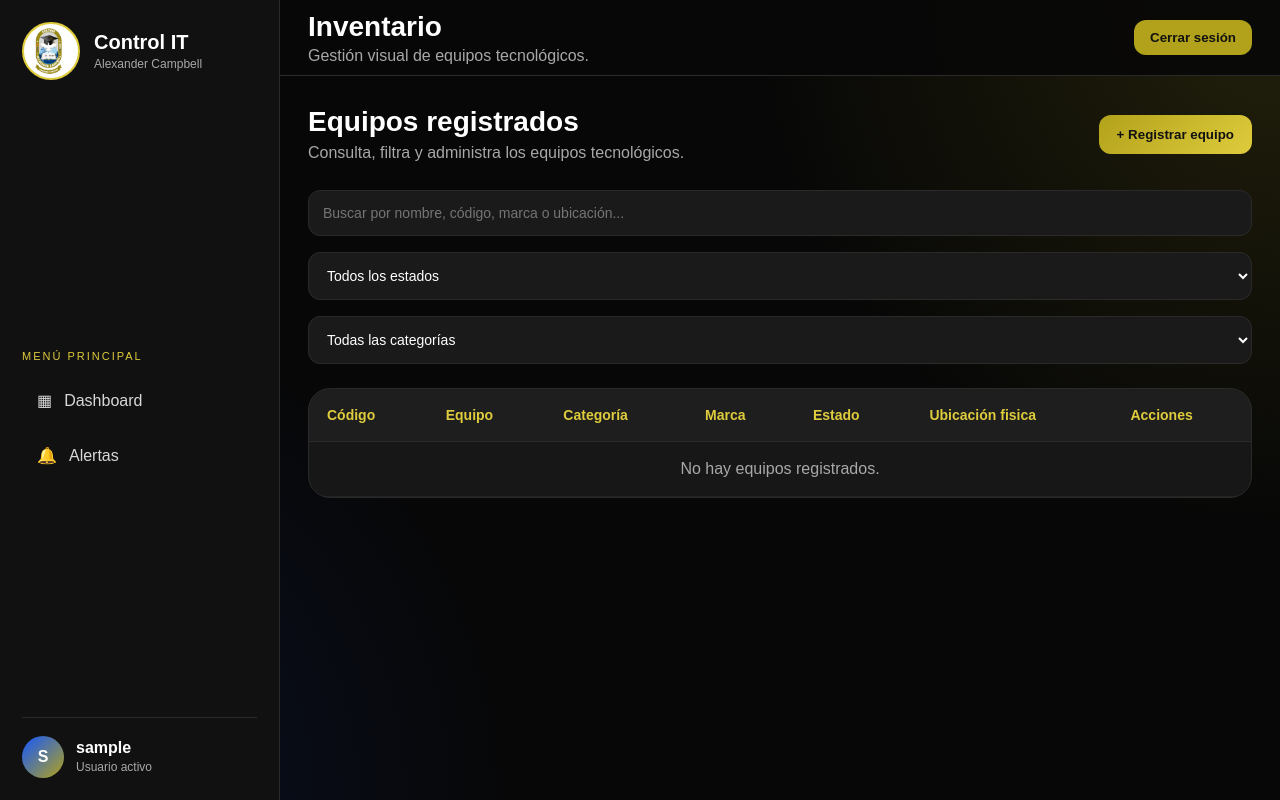
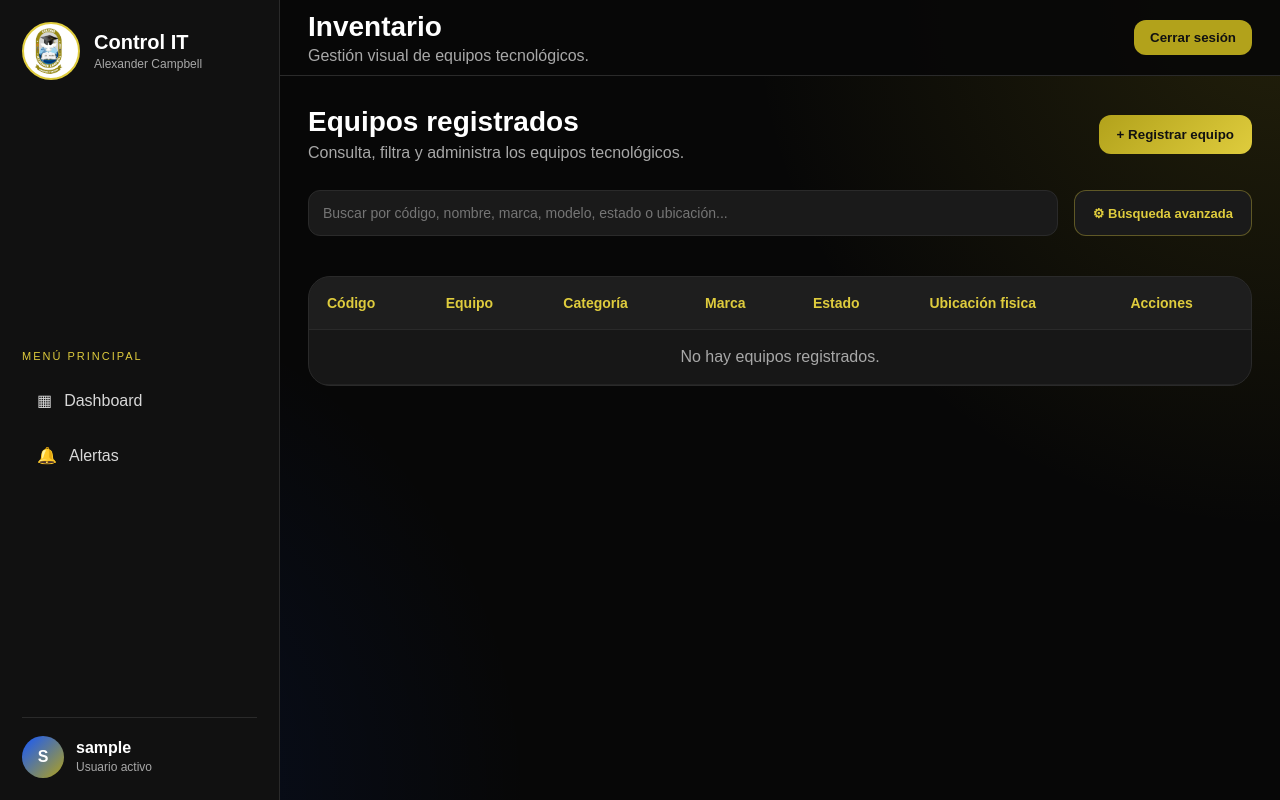
Before and after one commit to Prestamo-Equipos-TI/Prestamo-de-Equipos, a Django app: page /inventario/ in a window 1280 px wide. Run offline with Django 5.2, Linux system fonts and the light colour scheme; the visitor is signed in with stand-in values (Sample User, id 1); data that the repository does not hold is empty; parts of the project's set-up code (start-up, migrations or seed data) failed here and were passed over; some libraries are stand-ins or nearby versions.

Commit message:
Mejorar busqueda y filtros de equipos

```diff
--- a/inventario/views.py
+++ b/inventario/views.py
@@ -1,9 +1,11 @@
 from django.shortcuts import render, redirect, get_object_or_404
 from django.contrib.auth.decorators import login_required
 from django.http import HttpResponse
+from django.db.models import Q
 
 from .forms import EquipoForm
 from .models import Equipo
+
 
 @login_required
 def inventario_lista(request):
@@ -13,42 +15,84 @@ def inventario_lista(request):
 
     equipos = Equipo.objects.filter(activo=True)
 
-    # Búsqueda multi-campo: código, nombre, categoría, marca, ubicación
+    # ==========================================
+    # BÚSQUEDA RÁPIDA
+    # ==========================================
+
     if busqueda:
-        equipos = (
-            equipos.filter(codigo__icontains=busqueda)
-            | equipos.filter(nombre__icontains=busqueda)
-            | equipos.filter(categoria__icontains=busqueda)
-            | equipos.filter(marca__icontains=busqueda)
-            | equipos.filter(ubicacion__icontains=busqueda)
+        equipos = equipos.filter(
+            Q(codigo__icontains=busqueda) |
+            Q(nombre__icontains=busqueda) |
+            Q(categoria__icontains=busqueda) |
+            Q(marca__icontains=busqueda) |
+            Q(modelo__icontains=busqueda) |
+            Q(estado__icontains=busqueda) |
+            Q(ubicacion__icontains=busqueda)
         )
 
+    # ==========================================
+    # FILTROS AVANZADOS
+    # ==========================================
+
     if estado:
-        equipos = equipos.filter(estado=estado)
+        equipos = equipos.filter(
+            estado=estado
+        )
 
     if categoria:
-        equipos = equipos.filter(categoria=categoria)
+        equipos = equipos.filter(
+            categoria=categoria
+        )
 
     equipos = equipos.order_by('-fecha_registro')
 
     context = {
         'active_page': 'inventario',
         'content_template': 'pages/inventario/lista_content.html',
+
         'equipos': equipos,
+
+        # Valores actuales de búsqueda y filtros
         'busqueda': busqueda,
         'estado': estado,
         'categoria': categoria,
+
+        # Opciones disponibles para los select
         'estados': Equipo.ESTADOS,
         'categorias': Equipo.CATEGORIAS,
     }
 
+    # ==========================================
+    # RESPUESTA HTMX
+    # ==========================================
+
     if request.headers.get('HX-Request'):
+
+        # Cuando únicamente debe actualizarse la tabla
         if request.GET.get('partial') == 'tabla':
-            return render(request, 'pages/inventario/includes/tabla_equipos.html', context)
+            return render(
+                request,
+                'pages/inventario/includes/tabla_equipos.html',
+                context
+            )
 
-        return render(request, 'pages/inventario/lista_content.html', context)
+        # Cuando HTMX solicita toda la vista de inventario
+        return render(
+            request,
+            'pages/inventario/lista_content.html',
+            context
+        )
 
-    return render(request, 'pages/app_layout.html', context)
+    # ==========================================
+    # CARGA NORMAL
+    # ==========================================
+
+    return render(
+        request,
+        'pages/app_layout.html',
+        context
+    )
+
 
 @login_required
 def equipo_crear(request):
@@ -66,28 +110,45 @@ def equipo_crear(request):
             return redirect('inventario:lista')
 
         if es_htmx:
-            return render(request, 'pages/inventario/formulario.html', {
-                'form': form,
-                'es_modal': True,
-                'guardado': False,
-            }, status=422)
+            return render(
+                request,
+                'pages/inventario/formulario.html',
+                {
+                    'form': form,
+                    'es_modal': True,
+                    'guardado': False,
+                },
+                status=422
+            )
 
     else:
         form = EquipoForm()
 
-    return render(request, 'pages/inventario/formulario.html', {
-        'form': form,
-        'es_modal': bool(es_htmx),
-        'guardado': False,
-    })
+    return render(
+        request,
+        'pages/inventario/formulario.html',
+        {
+            'form': form,
+            'es_modal': bool(es_htmx),
+            'guardado': False,
+        }
+    )
+
 
 @login_required
 def equipo_editar(request, equipo_id):
-    equipo = get_object_or_404(Equipo, id=equipo_id)
+    equipo = get_object_or_404(
+        Equipo,
+        id=equipo_id
+    )
+
     es_htmx = request.headers.get('HX-Request')
 
     if request.method == 'POST':
-        form = EquipoForm(request.POST, instance=equipo)
+        form = EquipoForm(
+            request.POST,
+            instance=equipo
+        )
 
         if form.is_valid():
             form.save()
@@ -98,34 +159,60 @@ def equipo_editar(request, equipo_id):
             return redirect('inventario:lista')
 
         if es_htmx:
-            return render(request, 'pages/inventario/formulario.html', {
-                'form': form,
-                'es_modal': True,
-                'modo': 'editar',
-                'equipo': equipo,
-            }, status=422)
+            return render(
+                request,
+                'pages/inventario/formulario.html',
+                {
+                    'form': form,
+                    'es_modal': True,
+                    'modo': 'editar',
+                    'equipo': equipo,
+                },
+                status=422
+            )
 
     else:
-        form = EquipoForm(instance=equipo)
+        form = EquipoForm(
+            instance=equipo
+        )
 
-    return render(request, 'pages/inventario/formulario.html', {
-        'form': form,
-        'es_modal': bool(es_htmx),
-        'modo': 'editar',
-        'equipo': equipo,
-    })
+    return render(
+        request,
+        'pages/inventario/formulario.html',
+        {
+            'form': form,
+            'es_modal': bool(es_htmx),
+            'modo': 'editar',
+            'equipo': equipo,
+        }
+    )
+
+
 @login_required
 def equipo_detalle(request, equipo_id):
-    equipo = get_object_or_404(Equipo, id=equipo_id)
+    equipo = get_object_or_404(
+        Equipo,
+        id=equipo_id
+    )
 
-    return render(request, 'pages/inventario/detalle.html', {
-        'equipo': equipo,
-        'es_modal': bool(request.headers.get('HX-Request')),
-    })
+    return render(
+        request,
+        'pages/inventario/detalle.html',
+        {
+            'equipo': equipo,
+            'es_modal': bool(
+                request.headers.get('HX-Request')
+            ),
+        }
+    )
+
 
 @login_required
 def equipo_desactivar(request, equipo_id):
-    equipo = get_object_or_404(Equipo, id=equipo_id)
+    equipo = get_object_or_404(
+        Equipo,
+        id=equipo_id
+    )
 
     if request.method == 'POST':
         equipo.activo = False
--- a/static/css/inventario.css
+++ b/static/css/inventario.css
@@ -124,6 +124,7 @@
     color: #65ff9a;
     border-color: rgba(101, 255, 154, 0.18);
 }
+
 .status.reservado {
     background: rgba(255, 152, 0, 0.18);
     color: #ffcc80;
@@ -359,7 +360,11 @@ body.modal-open {
 
 .equipment-detail-card {
     background:
-        linear-gradient(135deg, rgba(255, 255, 255, 0.045), rgba(255, 255, 255, 0.015)),
+        linear-gradient(
+            135deg,
+            rgba(255, 255, 255, 0.045),
+            rgba(255, 255, 255, 0.015)
+        ),
         rgba(10, 10, 10, 0.35);
     border: 1px solid rgba(223, 204, 61, 0.20);
     border-radius: 22px;
@@ -451,6 +456,7 @@ body.modal-open {
     from {
         opacity: 0;
     }
+
     to {
         opacity: 1;
     }
@@ -461,6 +467,7 @@ body.modal-open {
         opacity: 0;
         transform: translateY(24px) scale(0.97);
     }
+
     to {
         opacity: 1;
         transform: translateY(0) scale(1);
@@ -473,6 +480,7 @@ body.modal-open {
         transform: scale(1);
         backdrop-filter: blur(16px);
     }
+
     to {
         opacity: 0;
         transform: scale(0.985);
@@ -540,6 +548,11 @@ body.modal-open {
     }
 }
 
+
+/* =========================
+   BOTONES DE PELIGRO
+========================= */
+
 .table-btn.danger {
     border-color: rgba(255, 77, 77, 0.35);
     color: #ff9d9d;
@@ -549,6 +562,12 @@ body.modal-open {
     background: rgba(255, 77, 77, 0.12);
     border-color: #ff9d9d;
 }
+
+
+/* =========================
+   TRANSICIONES HTMX / MODAL
+========================= */
+
 .modal-panel {
     transition:
         opacity 0.18s ease,
@@ -559,6 +578,137 @@ body.modal-open {
     opacity: 0.88;
     transform: scale(0.992);
 }
+
 .modal-panel {
     animation-duration: 0.22s;
 }
+
+
+/* =========================================================
+   BÚSQUEDA AVANZADA
+========================================================= */
+
+.advanced-search-btn {
+    padding: 12px 18px;
+    border: 1px solid rgba(223, 204, 61, 0.35);
+    border-radius: 12px;
+
+    background: #1a1a1a;
+    color: var(--gold-light);
+
+    font-size: 13px;
+    font-weight: 700;
+
+    cursor: pointer;
+
+    transition:
+        background 0.2s ease,
+        border-color 0.2s ease,
+        transform 0.2s ease;
+}
+
+.advanced-search-btn:hover {
+    background: rgba(223, 204, 61, 0.08);
+    border-color: var(--gold-light);
+    transform: translateY(-1px);
+}
+
+
+/* =========================================================
+   CONTENEDOR DE FILTROS AVANZADOS
+========================================================= */
+
+.advanced-filters {
+    width: 100%;
+    flex-basis: 100%;
+
+    display: grid;
+    grid-template-columns: repeat(2, minmax(220px, 1fr));
+    gap: 16px;
+
+    /*
+       Cerrado inicialmente.
+       No usamos display:none porque display no puede
+       animarse suavemente.
+    */
+    max-height: 0;
+    opacity: 0;
+    overflow: hidden;
+
+    transform: translateY(-8px);
+
+    padding-top: 0;
+
+    pointer-events: none;
+
+    transition:
+        max-height 0.30s ease,
+        opacity 0.22s ease,
+        transform 0.30s ease,
+        padding-top 0.30s ease;
+}
+
+
+/* Estado abierto */
+
+.advanced-filters.show {
+    max-height: 100px;
+    opacity: 1;
+
+    transform: translateY(0);
+
+    padding-top: 4px;
+
+    pointer-events: auto;
+}
+
+
+/* Selects */
+
+.advanced-filters select {
+    width: 100%;
+
+    padding: 14px;
+
+    border-radius: 12px;
+    border: 1px solid var(--border);
+
+    background: #1a1a1a;
+    color: white;
+
+    font-size: 14px;
+    cursor: pointer;
+
+    transition:
+        border-color 0.2s ease,
+        background 0.2s ease;
+}
+
+.advanced-filters select:hover {
+    border-color: rgba(223, 204, 61, 0.45);
+}
+
+.advanced-filters select:focus {
+    outline: none;
+    border-color: var(--gold-light);
+}
+
+
+/* =========================================================
+   RESPONSIVE - BÚSQUEDA AVANZADA
+========================================================= */
+
+@media (max-width: 700px) {
+
+    .advanced-filters {
+        grid-template-columns: 1fr;
+    }
+
+    .advanced-filters.show {
+        max-height: 180px;
+    }
+
+    .advanced-search-btn {
+        width: 100%;
+    }
+}
--- a/static/js/inventario.js
+++ b/static/js/inventario.js
@@ -118,3 +118,35 @@ document.body.addEventListener('htmx:afterRequest', function (event) {
         }, 240);
     }
 });
+
+// =========================================================
+// BÚSQUEDA AVANZADA DEL INVENTARIO
+// =========================================================
+
+function toggleBusquedaAvanzada() {
+
+    const filtros = document.getElementById('advanced-filters');
+    const boton = document.getElementById('advanced-search-toggle');
+
+    if (!filtros || !boton) {
+        return;
+    }
+
+    const estaAbierto = filtros.classList.contains('show');
+
+    if (estaAbierto) {
+
+        filtros.classList.remove('show');
+
+        boton.innerHTML = '⚙ Búsqueda avanzada';
+        boton.setAttribute('aria-expanded', 'false');
+
+    } else {
+
+        filtros.classList.add('show');
+
+        boton.innerHTML = '▲ Ocultar filtros';
+        boton.setAttribute('aria-expanded', 'true');
+
+    }
+}
--- a/templates/pages/inventario/lista_content.html
+++ b/templates/pages/inventario/lista_content.html
@@ -14,7 +14,9 @@
 
 </header>
 
+
 <section class="inventory-header">
+
     <div>
         <h2>Equipos registrados</h2>
         <p>Consulta, filtra y administra los equipos tecnológicos.</p>
@@ -26,24 +28,63 @@
         hx-get="{% url 'inventario:crear' %}"
         hx-target="#modal-container"
         hx-swap="innerHTML">
+
         + Registrar equipo
+
     </button>
+
 </section>
+
+
+<!-- =====================================================
+     HERRAMIENTAS DE BÚSQUEDA
+     ===================================================== -->
 
 <section class="inventory-tools" id="inventory-filters">
 
+    <!-- BÚSQUEDA RÁPIDA -->
+
     <div class="search-box">
+
         <input
             type="text"
             name="q"
             value="{{ busqueda }}"
-            placeholder="Buscar por nombre, código, marca o ubicación..."
+            placeholder="Buscar por código, nombre, marca, modelo, estado o ubicación..."
             hx-get="{% url 'inventario:lista' %}"
             hx-target="#inventory-table-wrapper"
             hx-trigger="keyup changed delay:350ms"
             hx-include="#inventory-filters"
             hx-vals='{"partial": "tabla"}'>
+
     </div>
+
+
+    <!-- BOTÓN BÚSQUEDA AVANZADA -->
+
+  <button
+    type="button"
+    class="advanced-search-btn"
+    id="advanced-search-toggle"
+    onclick="toggleBusquedaAvanzada()"
+    aria-expanded="false">
+
+    ⚙ Búsqueda avanzada
+
+</button>
+
+
+    <!-- =================================================
+         FILTROS AVANZADOS
+         Ocultos inicialmente
+         ================================================= -->
+
+    <div
+        class="advanced-filters"
+        id="advanced-filters"
+        >
+
+        <!-- FILTRO POR ESTADO -->
 
         <select
             name="estado"
@@ -53,14 +94,26 @@
             hx-include="#inventory-filters"
             hx-vals='{"partial": "tabla"}'>
 
-        <option value="">Todos los estados</option>
+            <option value="">
+                Todos los estados
+            </option>
 
             {% for valor, texto in estados %}
-            <option value="{{ valor }}" {% if estado == valor %}selected{% endif %}>
+
+                <option
+                    value="{{ valor }}"
+                    {% if estado == valor %}selected{% endif %}>
+
                     {{ texto }}
+
                 </option>
+
             {% endfor %}
+
         </select>
+
+
+        <!-- FILTRO POR CATEGORÍA -->
 
         <select
             name="categoria"
@@ -70,17 +123,38 @@
             hx-include="#inventory-filters"
             hx-vals='{"partial": "tabla"}'>
 
-        <option value="">Todas las categorías</option>
+            <option value="">
+                Todas las categorías
+            </option>
 
             {% for valor, texto in categorias %}
-            <option value="{{ valor }}" {% if categoria == valor %}selected{% endif %}>
+
+                <option
+                    value="{{ valor }}"
+                    {% if categoria == valor %}selected{% endif %}>
+
                     {{ texto }}
+
                 </option>
+
             {% endfor %}
+
         </select>
+
+    </div>
 
 </section>
 
+
+<!-- =====================================================
+     TABLA DE EQUIPOS
+     ===================================================== -->
+
 {% include 'pages/inventario/includes/tabla_equipos.html' %}
 
+
+<!-- =====================================================
+     CONTENEDOR PARA MODALES
+     ===================================================== -->
+
 <div id="modal-container"></div>
```
Lines whose indentation alone changed are shown as unchanged.
